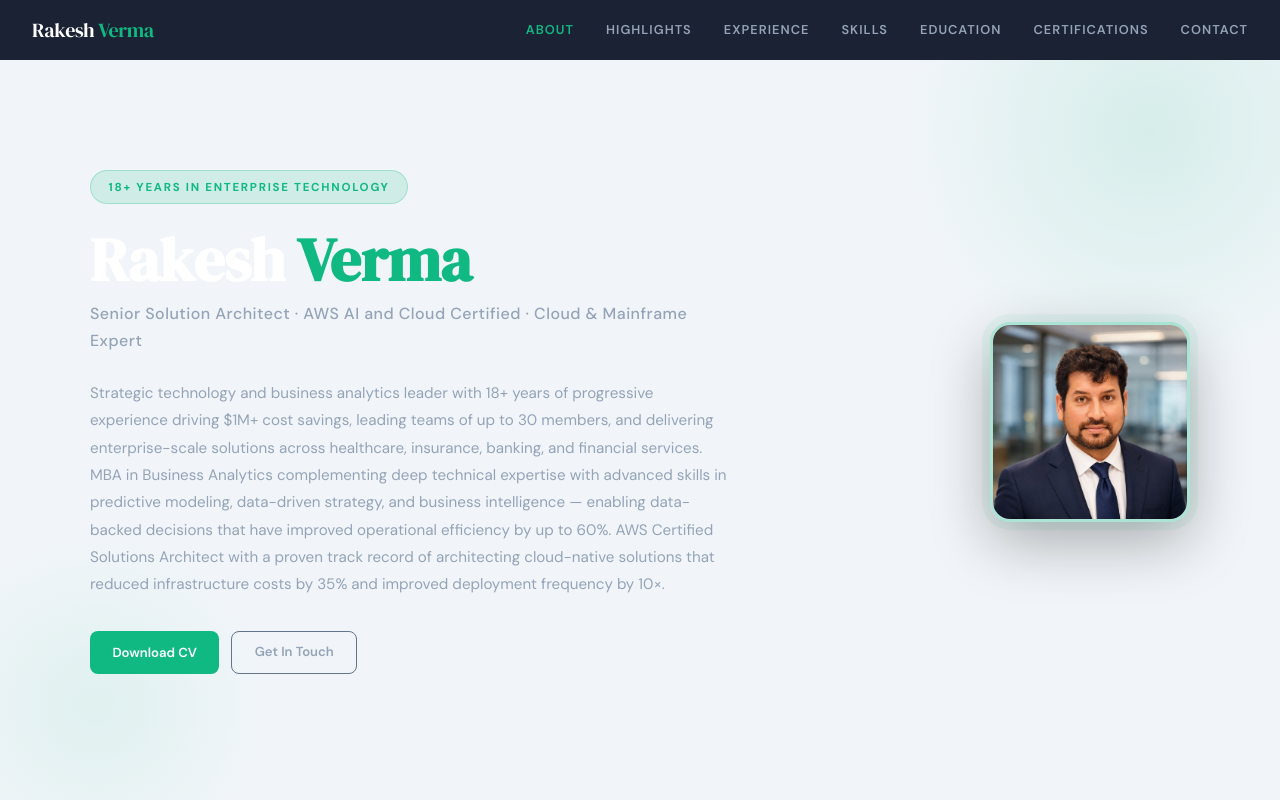
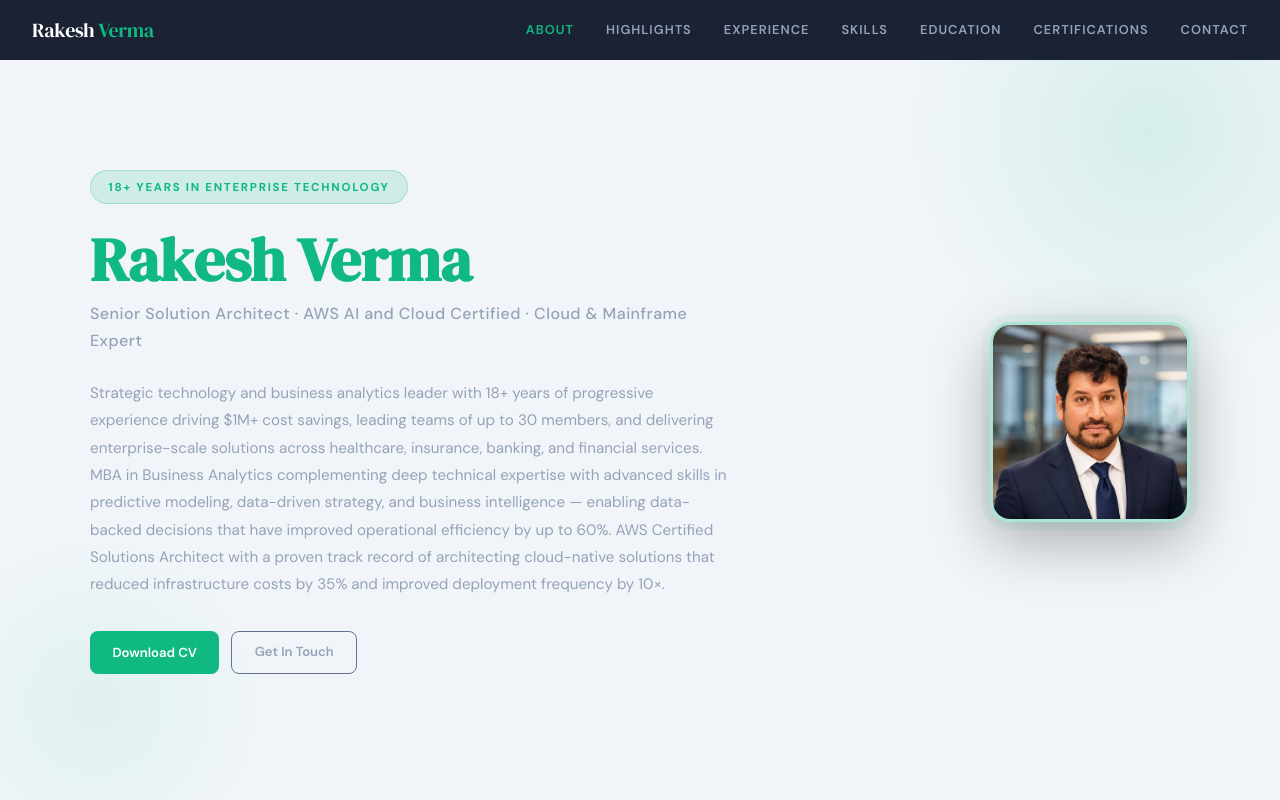
Before and after one commit to RakeshVerma26/RakeshVerma26.github.io, a plain HTML site: page index.html in a window 1280 px wide. Shown: the top 800 px of the page. Drawn offline with nearby package versions, Linux system fonts and the light colour scheme.

Commit message:
Update style.css

```diff
--- a/style.css
+++ b/style.css
@@ -123,7 +123,7 @@
 .hero h1 {
   font-family: 'DM Serif Display', serif;
   font-size: clamp(2.4rem, 5.5vw, 3.8rem);
-  color: #fff; line-height: 1.1; margin-bottom: 0.5rem;
+  color: var(--emerald); line-height: 1.1; margin-bottom: 0.5rem;
 }
 .hero h1 .last-name { color: var(--emerald); }
 .hero-title {
```
